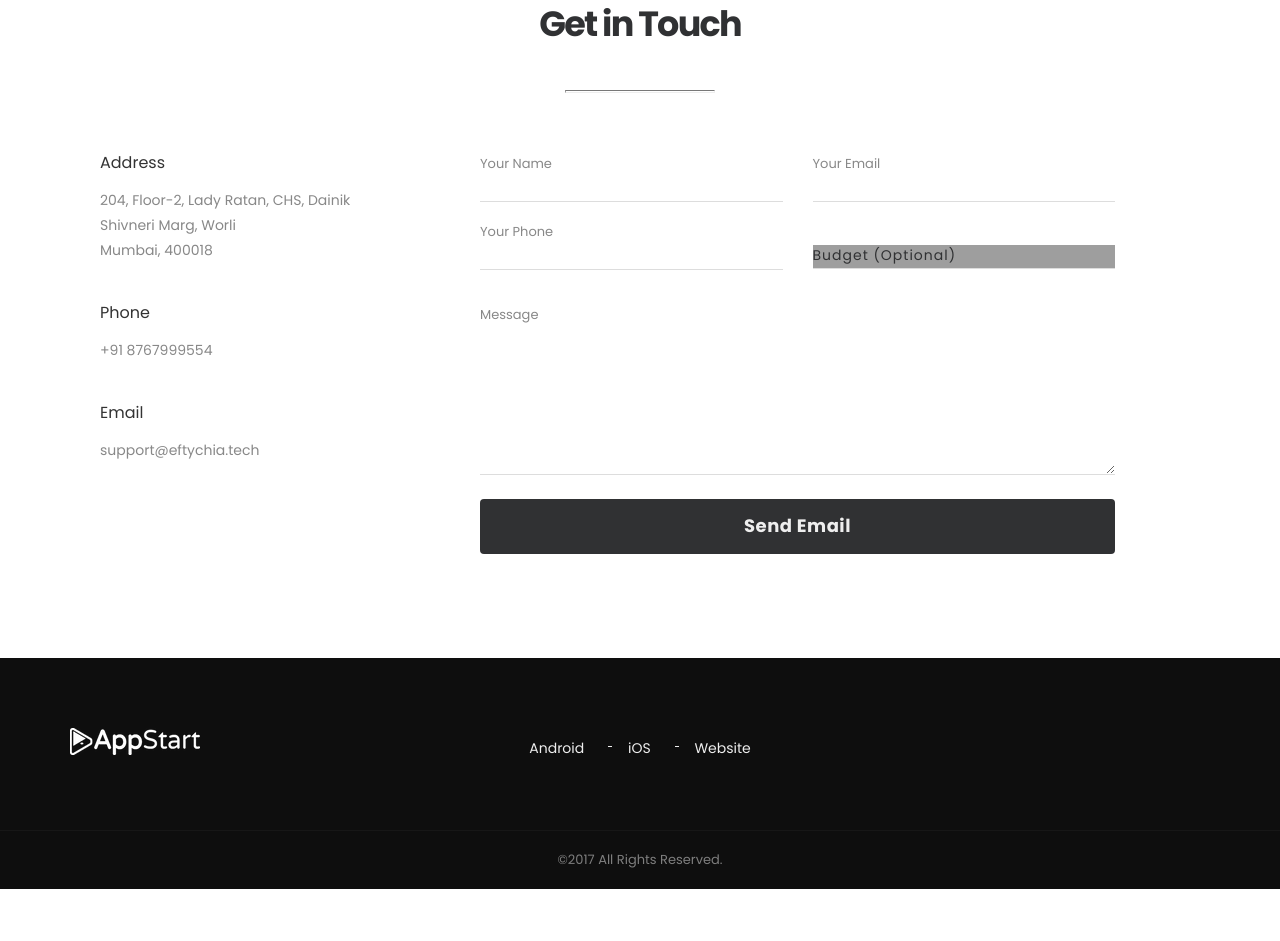
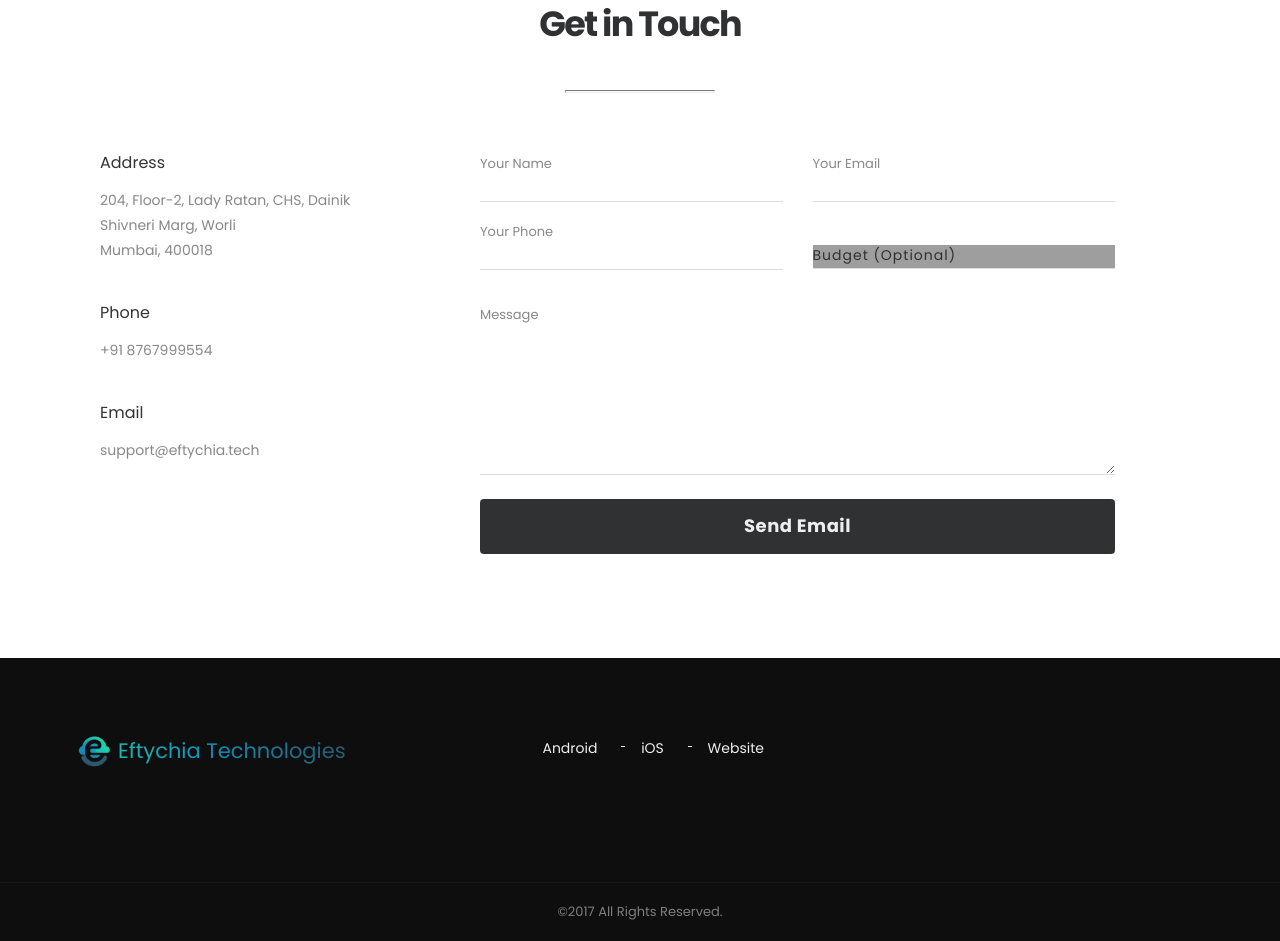
Before and after one commit to cashyourphone/eftychia-web, a plain HTML site: page index.html in a window 1280 px wide. Shown: the part 7523-8464 px from the top of the page. Before the commit the page ends 8412 px from the top, so only its background shows below. Drawn offline with nearby package versions, Linux system fonts and the light colour scheme; grey boxes are pictures that could not be loaded.

Commit message:
Update index.html

```diff
--- a/index.html
+++ b/index.html
@@ -959,8 +959,9 @@ Mumbai, 400018</div>
 <footer class="footer_area">
 <div class="container">
 <div class="row">
-<div class="col-md-3 col-sm-3 col-xs-12 col-xxs-12">
-<div class="footer_logo"><a><img alt="" src="images/footerr_logoo.png"/></a></div>
+<div style="width: max-content;" class="col-md-3 col-sm-3 col-xs-12 col-xxs-12">
+<div class="footer_logo"><a style="font-size: 1.5rem; color: transparent;background: linear-gradient(90deg, #23cdac, #118eba,#2b5a6c); -webkit-background-clip: text;">
+	<img style="height: 6vh;" alt="" src="images/logo.png"/>Eftychia Technologies</a></div>
 </div>
 
 <div class="col-md-6 col-sm-6 col-xs-12 col-xxs-12">
```
